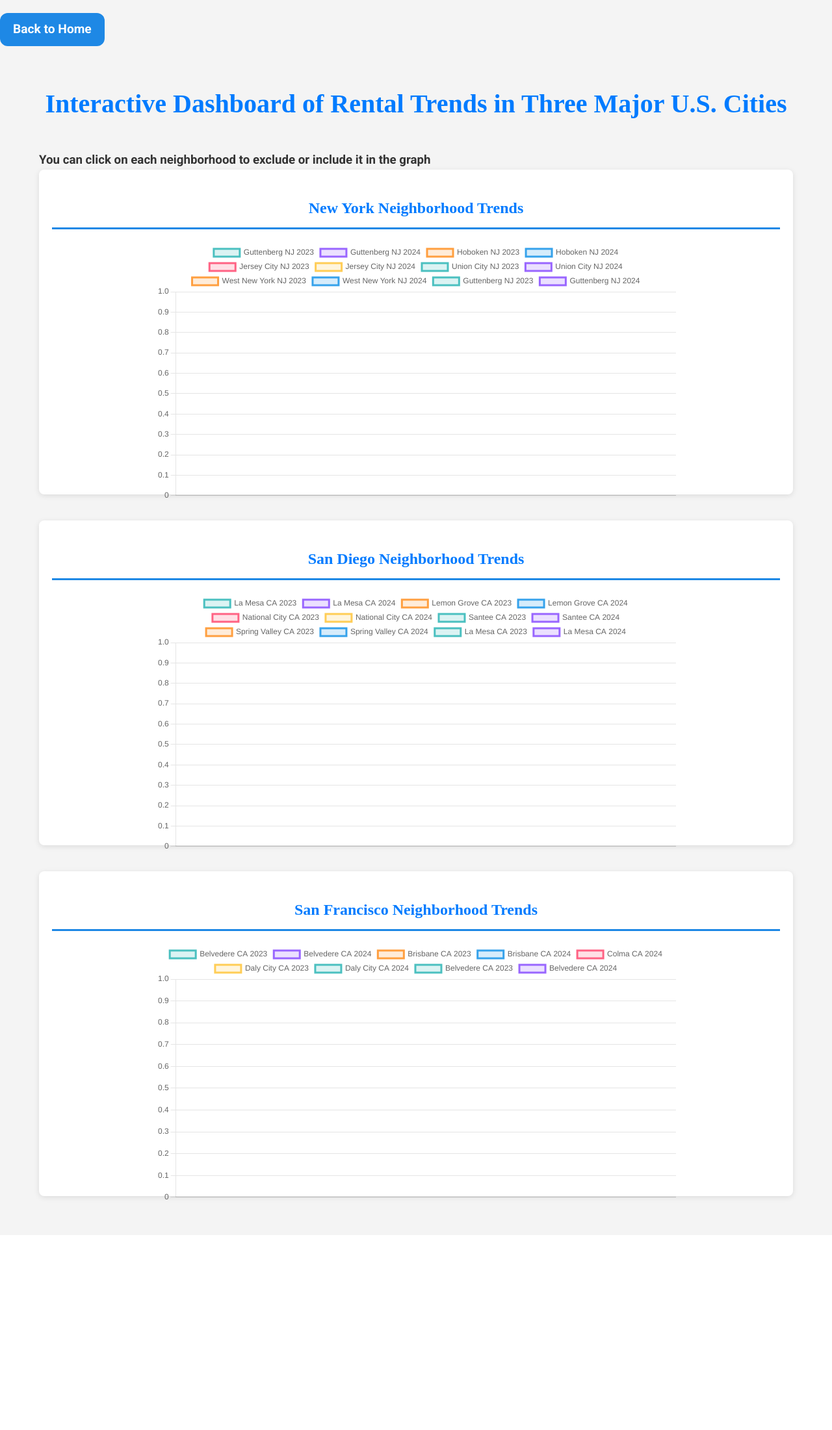
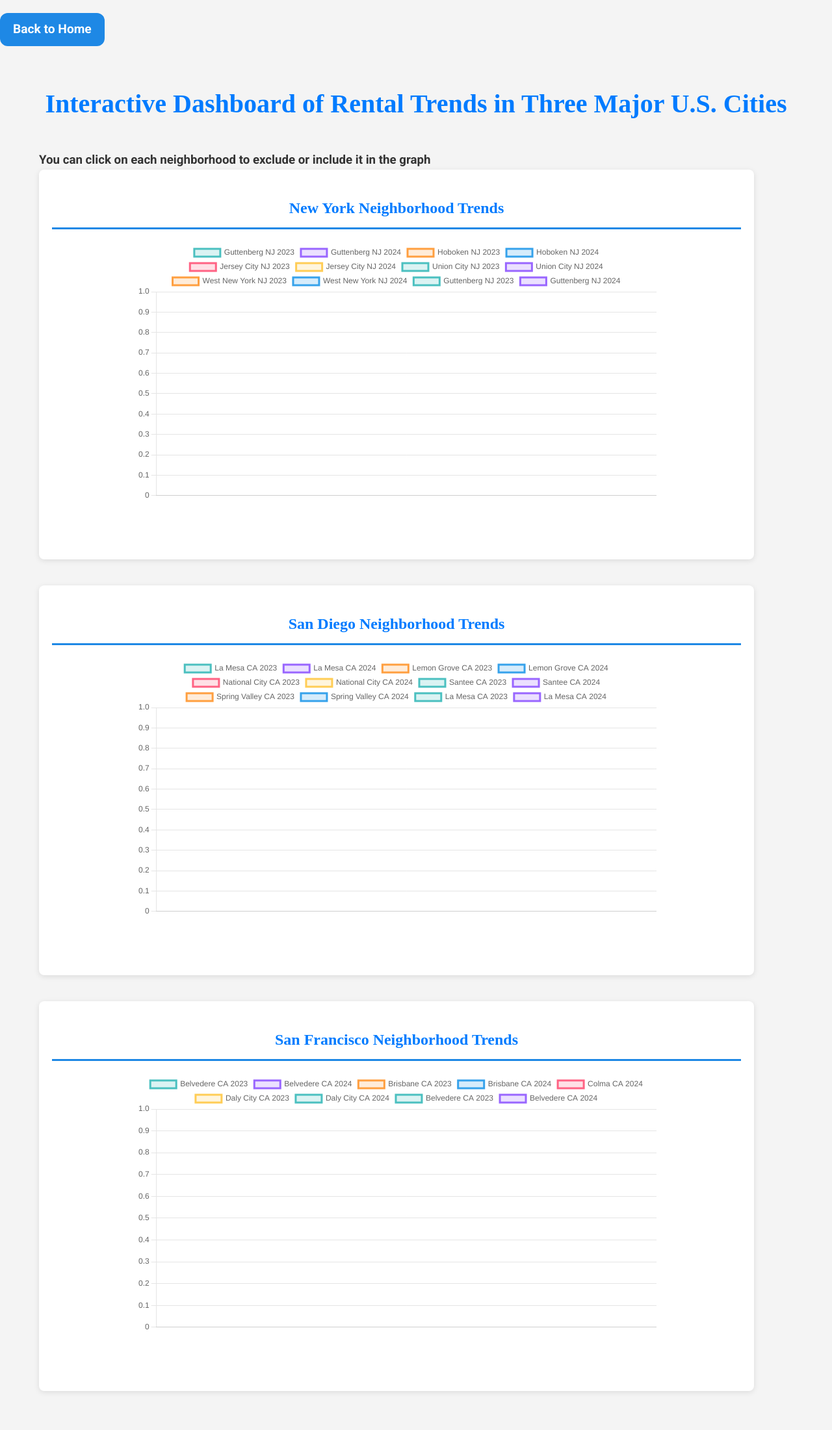
Before and after one commit to ehsansam90/portfolio-app, a Django app: page /dashboard/ in a window 1280 px wide. Shown: the whole page at 65% size. Before the commit the page ends 1849 px from the top, so only its background shows below. Run offline with Django 3.2, Linux system fonts and the light colour scheme; data that the repository does not hold is empty.

Commit message:
chart-size

```diff
--- a/main/templates/main/dashboard.html
+++ b/main/templates/main/dashboard.html
@@ -42,8 +42,8 @@
             margin-bottom: 40px;
         }
         .chart-container {
-            width: 100%; /* Adjust the width as needed */
-            height: 500px; /* Set a fixed height or use a percentage */
+            width: 1100px; /* Adjust the width as needed */
+            height: 600px; /* Set a fixed height or use a percentage */
             background: #fff;
             border-radius: 8px;
             box-shadow: 0 2px 8px rgba(0, 0, 0, 0.1);
@@ -513,3 +513,8 @@
     </script>
 </body>
 </html>
+
+<script>
+    window.va = window.va || function () { (window.vaq = window.vaq || []).push(arguments); };
+  </script>
+  <script defer src="/_vercel/insights/script.js"></script>
```
